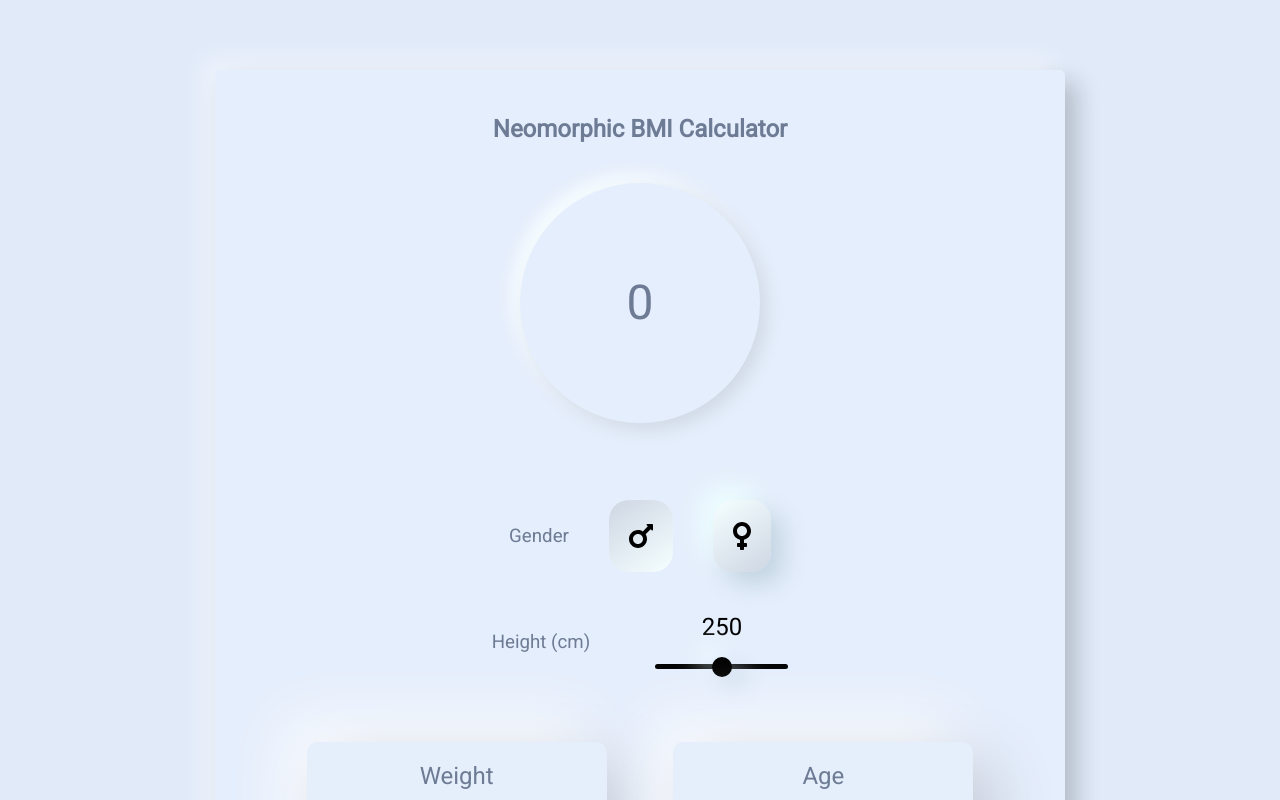
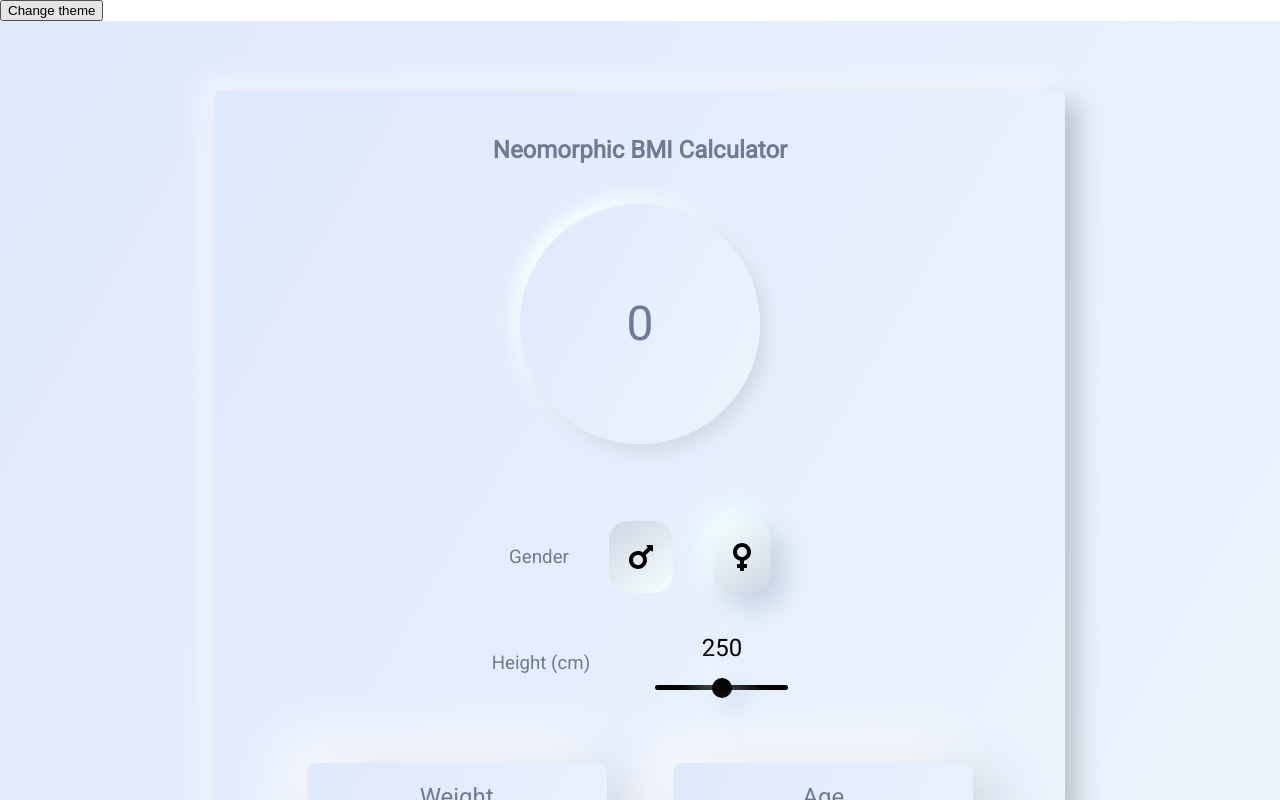
Before and after one commit to Abdul-Sen/Numorphic-BMI-Calculator, a React (Create React App) app: page / in a window 1280 px wide. Shown: the top 800 px of the page. Built offline with nearby package versions, Linux system fonts and the light colour scheme.

Commit message:
dark theme gradient base app

```diff
--- a/src/App.js
+++ b/src/App.js
@@ -6,14 +6,37 @@ import BmiDashboard from "./pages/BmiDashboard";
 import {ThemeProvider } from 'styled-components';
 import light from './styling/themes/light';
 import dark from './styling/themes/dark';
+import styled from 'styled-components';
+
+const AppTheme = styled.div`
+background: ${props => props.theme.colors.background};
+height: 100%;
+padding: 20px;
+
+*:focus {
+  outline: 0;
+}
+`;
 
 export default function App() {
-  const [themeState, setThemeState] = useState(light)
+  const [themeState, setThemeState] = useState(light);
+  const changeThemme = ()=>{
+    if(themeState.themeName == "light")
+    {
+      setThemeState(dark);
+    }
+    else{
+      setThemeState(light);
+    }
+  }
   return (
     <ThemeProvider theme={themeState}>
-    <div className="App" id="mainApp">
+      <button onClick={changeThemme}>Change theme</button>
+    {/* <div className="App" id="mainApp"> */}
+      <AppTheme>
       <BmiDashboard />
-    </div>
+      </AppTheme>
+    {/* </div> */}
     </ThemeProvider>
   );
 }
--- a/src/components/result.js
+++ b/src/components/result.js
@@ -7,7 +7,7 @@ import * as RANGE from './range.json';
 const Body = styled.div`
 margin: 20px;
 border-radius: 50%;
-background: #e5eefc;
+background: ${props => props.theme.colors.background};
 width: 200px;
 height: 200px;
 box-shadow:  7px 7px 17px #d0d9e5,
--- a/src/components/shared/card.js
+++ b/src/components/shared/card.js
@@ -5,7 +5,7 @@ const Card = styled.div`
     margin: 20px;
   }
   border-radius: 11px;
-  background: #e5eefb;
+  background: ${props => props.theme.colors.background};
   min-width: 300px;
   min-height: 290px;
   box-shadow: 20px 20px 60px #c3cad6, -20px -20px 60px #ffffff;
--- a/src/pages/BmiDashboard.js
+++ b/src/pages/BmiDashboard.js
@@ -25,7 +25,7 @@ export default BmiDashboard;
 
 const DashboardCard = styled.div`
   border-radius: 50px;
-  background: #e5eefc;
+  background: ${props => props.theme.colors.background};
   box-shadow: 12px 12px 24px 0 rgba(0, 0, 0, 0.2),
     -12px -12px 24px 0 rgba(255, 255, 255, 0.5);
   max-width: 800px;
@@ -40,7 +40,7 @@ const DashboardCard = styled.div`
 const AppTitle = styled.h2`
   font-family: roboto;
   text-align: center;
-  color: #6d7b94;
+  color:  ${props => props.theme.colors.fontcolor};
 `;
 
 const Flexbox = styled.div`
--- a/src/styles.css
+++ b/src/styles.css
@@ -2,7 +2,6 @@
   background: #e0eaf9;
   height: 100%;
   padding: 20px;
-
 }
 
 *:focus {
--- a/src/styling/themes/dark.js
+++ b/src/styling/themes/dark.js
@@ -1,7 +1,8 @@
 export default {
+  themeName: "dark",
     colors: {
-      background: "#FF0000",
-      fontcolor: "#6d7b94"
+      background: "linear-gradient(120deg, rgba(60,63,98,1) 0%, rgba(32,33,47,1) 100%)",
+      fontcolor: "#e5eefc"
     }
   };
   // #6d7b94;
--- a/src/styling/themes/light.js
+++ b/src/styling/themes/light.js
@@ -1,6 +1,7 @@
 export default {
+  themeName: "light",
     colors: {
-      background: "#e0eaf9",
+      background: "linear-gradient(120deg, rgba(223,233,253,1) 0%, rgba(237,244,252,1) 100%)",
       fontcolor: "#6d7b94"
     }
   };
```
